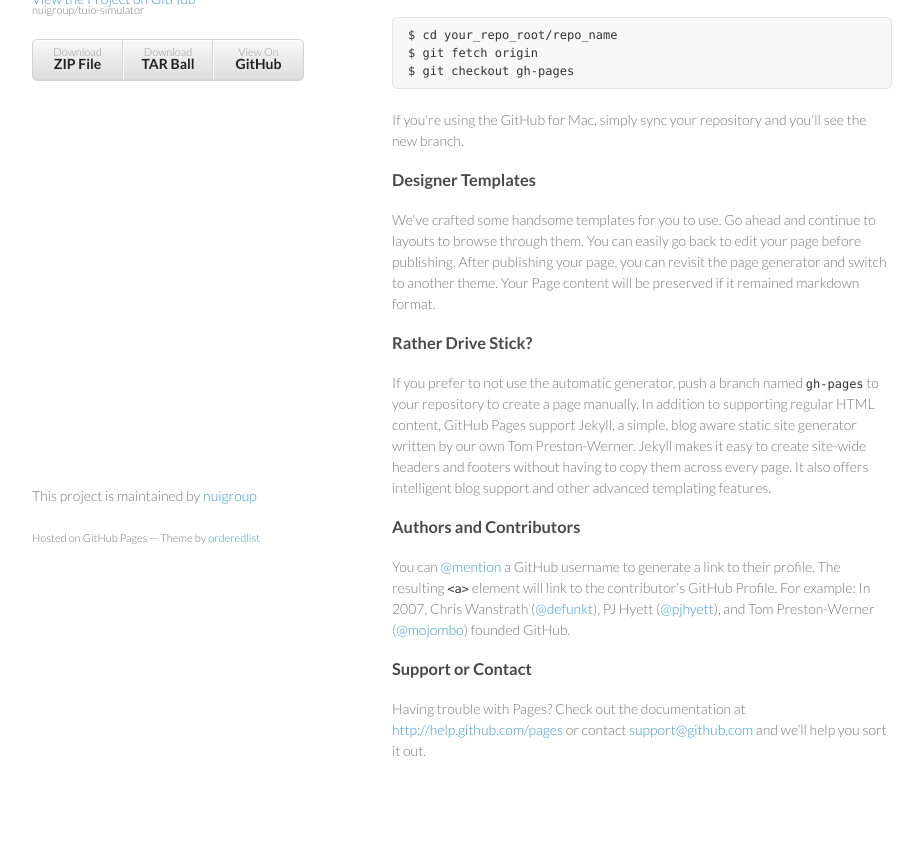
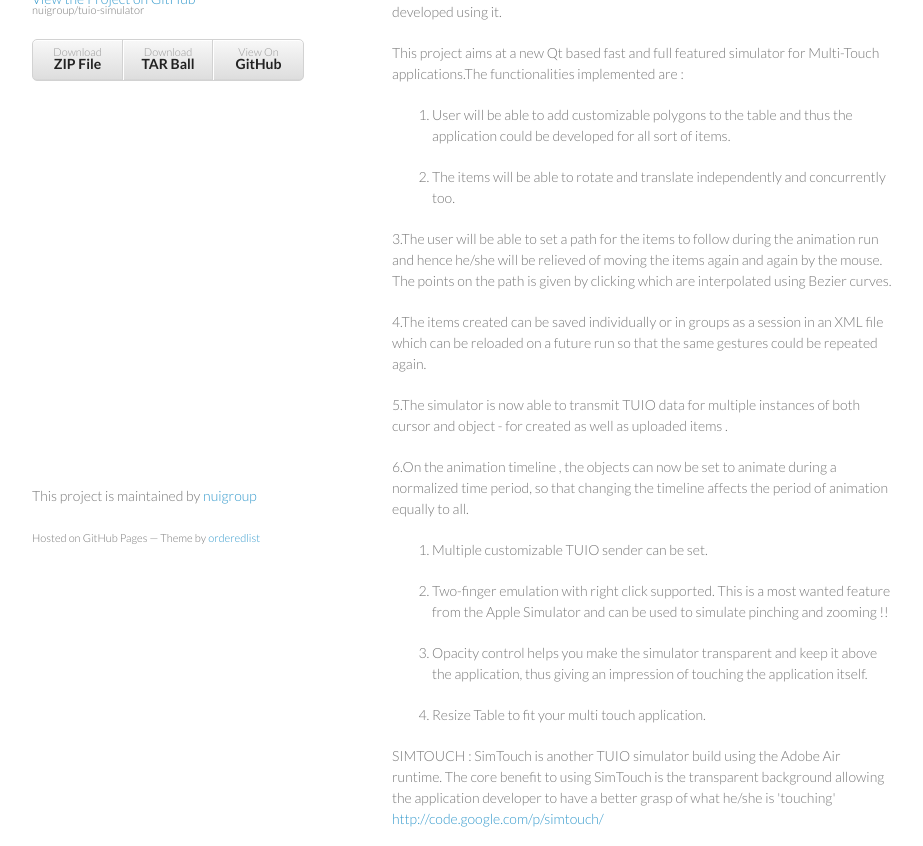
Before and after one commit to nuigroup/tuio-simulator, a plain HTML site: page index.html in a window 1280 px wide. Shown: the part 183-1029 px from the top of the page, without its empty margins (178-1101 px from the left). Drawn offline with Linux system fonts and the light colour scheme.

```diff
--- a/index.html
+++ b/index.html
@@ -28,32 +28,33 @@
         </ul>
       </header>
       <section>
-        <h3>Welcome to GitHub Pages.</h3>
+        <p>The aim of this project is the development of a New TUIO Simulator for fast development and debugging of Multi-touch Applications.TUIO is a versatile protocol, designed specifically to meet the requirements of table-top tangible user interfaces.In order to develop applications one has to wait till one gets the required multi-touch screen.There is a Java based TUIO simulator but it does not help in utilizing the full capabilities of the protocol and only preliminary applications can be developed using it.</p>
 
-<p>This automatic page generator is the easiest way to create beautiful pages for all of your projects. Author your page content here using GitHub Flavored Markdown, select a template crafted by a designer, and publish. After your page is generated, you can check out the new branch:</p>
+<p>This project aims at a new Qt based fast and full featured simulator for Multi-Touch applications.The functionalities implemented are :</p>
 
-<pre><code>$ cd your_repo_root/repo_name
-$ git fetch origin
-$ git checkout gh-pages
-</code></pre>
+<ol>
+<li><p>User will be able to add customizable polygons to the table and thus the application could be developed for all sort of items.</p></li>
+<li><p>The items will be able to rotate and translate independently and concurrently too.</p></li>
+</ol><p>3.The user will be able to set a path for the items to follow during the animation run and hence he/she will be relieved of moving the items again and again by the mouse. The points on the path is given by clicking which are interpolated using Bezier curves.</p>
 
-<p>If you're using the GitHub for Mac, simply sync your repository and you'll see the new branch.</p>
+<p>4.The items created can be saved individually or in groups as a session in an XML file which can be reloaded on a future run so that the same gestures could be repeated again.</p>
 
-<h3>Designer Templates</h3>
+<p>5.The simulator is now able to transmit TUIO data for multiple instances of both cursor and object - for created as well as uploaded items .</p>
 
-<p>We've crafted some handsome templates for you to use. Go ahead and continue to layouts to browse through them. You can easily go back to edit your page before publishing. After publishing your page, you can revisit the page generator and switch to another theme. Your Page content will be preserved if it remained markdown format.</p>
+<p>6.On the animation timeline , the objects can now be set to animate during a normalized time period, so that changing the timeline affects the period of animation equally to all.</p>
 
-<h3>Rather Drive Stick?</h3>
+<ol>
+<li><p>Multiple customizable TUIO sender can be set.</p></li>
+<li><p>Two-finger emulation with right click supported. This is a most wanted feature from the Apple Simulator and can be used to simulate pinching and zooming !!</p></li>
+<li><p>Opacity control helps you make the simulator transparent and keep it above the application, thus giving an impression of touching the application itself.</p></li>
+<li><p>Resize Table to fit your multi touch application.</p></li>
+</ol><p>SIMTOUCH : SimTouch is another TUIO simulator build using the Adobe Air runtime. The core benefit to using SimTouch is the transparent background allowing the application developer to have a better grasp of what he/she is 'touching' <a href="http://code.google.com/p/simtouch/">http://code.google.com/p/simtouch/</a></p>
 
-<p>If you prefer to not use the automatic generator, push a branch named <code>gh-pages</code> to your repository to create a page manually. In addition to supporting regular HTML content, GitHub Pages support Jekyll, a simple, blog aware static site generator written by our own Tom Preston-Werner. Jekyll makes it easy to create site-wide headers and footers without having to copy them across every page. It also offers intelligent blog support and other advanced templating features.</p>
+<p><br></p>
 
-<h3>Authors and Contributors</h3>
-
-<p>You can <a href="https://github.com/blog/821" class="user-mention">@mention</a> a GitHub username to generate a link to their profile. The resulting <code>&lt;a&gt;</code> element will link to the contributor's GitHub Profile. For example: In 2007, Chris Wanstrath (<a href="https://github.com/defunkt" class="user-mention">@defunkt</a>), PJ Hyett (<a href="https://github.com/pjhyett" class="user-mention">@pjhyett</a>), and Tom Preston-Werner (<a href="https://github.com/mojombo" class="user-mention">@mojombo</a>) founded GitHub.</p>
-
-<h3>Support or Contact</h3>
-
-<p>Having trouble with Pages? Check out the documentation at <a href="http://help.github.com/pages">http://help.github.com/pages</a> or contact <a href="mailto:support@github.com">support@github.com</a> and we’ll help you sort it out.</p>
+<hr><p>GSoC 2008 project
+<br><img src="http://db.tt/7q0G6unN" alt="GSoC 2008"><br><strong>Student:</strong> Ashish Kumar Rai
+<br><strong>Mentor:</strong> Pawel Solyga</p>
       </section>
       <footer>
         <p>This project is maintained by <a href="https://github.com/nuigroup">nuigroup</a></p>
```
Also changed, not shown: params.json (+1 -1 lines).
